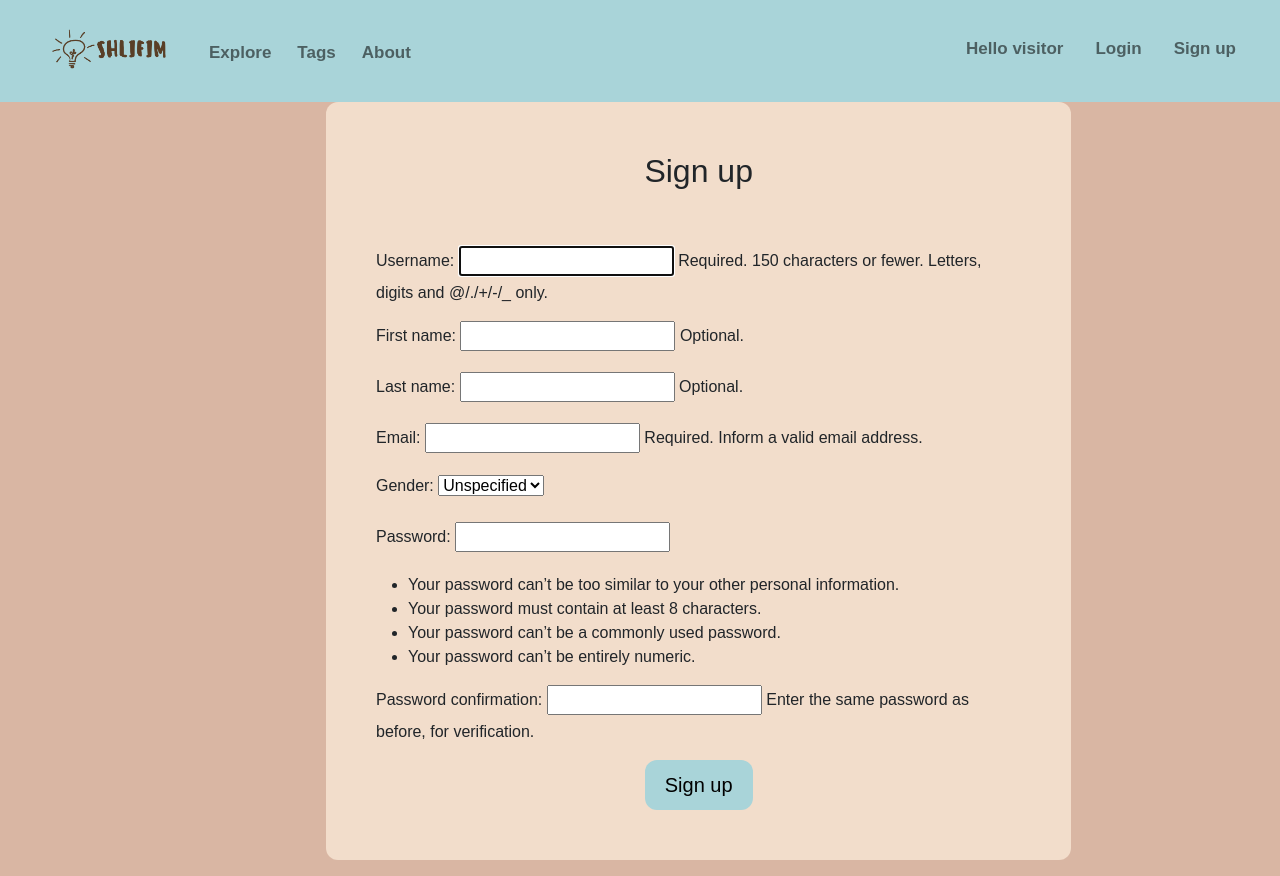
After one commit to redhat-beyond/shlifim, a Django app: page /signup/ in a window 1280 px wide. The commit adds this page. Run offline with Django 3.2, Linux system fonts and the light colour scheme; some libraries are stand-ins or nearby versions.

Commit message:
create signup form
squash

fixview

```diff
--- a/home/forms.py
+++ b/home/forms.py
@@ -1,8 +1,21 @@
 from django import forms
-from .models import Question
+from .models import Question, Gender
+from django.contrib.auth.forms import UserCreationForm
+from django.contrib.auth.models import User
 
 
 class QuestionForm(forms.ModelForm):
     class Meta:
         model = Question
         fields = ('title', 'subject', 'sub_subject', 'grade', 'book', 'book_page', 'content')
+
+
+class SignUpForm(UserCreationForm):
+    first_name = forms.CharField(max_length=30, required=False, help_text='Optional.')
+    last_name = forms.CharField(max_length=30, required=False, help_text='Optional.')
+    email = forms.EmailField(max_length=254, help_text='Required. Inform a valid email address.')
+    gender = forms.CharField(label='Gender', widget=forms.Select(choices=Gender.choices), initial='U')
+
+    class Meta:
+        model = User
+        fields = ('username', 'first_name', 'last_name', 'email', 'gender', 'password1', 'password2', )
--- a/home/templates/home/base.html
+++ b/home/templates/home/base.html
@@ -59,7 +59,7 @@
 			  {% else %}
 			  <p class="nav-item nav-link m-2"><b>Hello visitor</b></p>
 				<a class="nav-item nav-link m-2" href="{% url 'login' %}?next={% firstof request.path '/' %}">Login</a>
-				<a class="nav-item nav-link m-2" href="#">Register</a>
+				<a class="nav-item nav-link m-2" href="{% url 'signup' %}">Sign up</a>
 			  {% endif %}
 			</div>
 		</div>
--- /dev/null
+++ b/home/templates/home/signup.html
@@ -0,0 +1,22 @@
+{% extends "home/base.html" %}
+{% load static %}
+{% block content %}
+<link rel="stylesheet" type="text/css" href="{% static 'home/CSS/new_question_style.css' %}">
+<body class="main-bg">
+  <div class="row pb-3">
+     <div class="column" style="width:25%"></div>
+        <div class="column" style = "width:59%" >
+          <div class="msg">
+            <center><h2>Sign up</h2></center>
+            <br><br>
+            <form method="post">
+              {% csrf_token %}
+              {{ form.as_p }}
+              <center><button class="submit-btn" type="submit">Sign up</button></center>
+            </form>
+        </div>
+      </div>
+    <div class="column"></div>
+  </div>
+</body>
+{% endblock %}
--- a/home/urls.py
+++ b/home/urls.py
@@ -11,5 +11,6 @@ urlpatterns = [
     path('explore/', QuestionsListView.as_view(), name='explore-page'),
     path('explore/new_question', views.new_question, name='new_question'),
     path('login/', auth_views.LoginView.as_view(template_name='home/login.html'), name='login'),
-    path('logout/', auth_views.LogoutView.as_view(), name='logout')
+    path('logout/', auth_views.LogoutView.as_view(), name='logout'),
+    path('signup/', views.signup, name='signup')
 ]
--- a/home/views.py
+++ b/home/views.py
@@ -1,8 +1,9 @@
-from django.shortcuts import render, get_object_or_404, redirect
-from .models import Question, Tag
+from django.shortcuts import render, redirect, get_object_or_404
+from .models import Question, Tag, Profile
 from django.views.generic.list import ListView
-from .forms import QuestionForm
+from .forms import QuestionForm, SignUpForm
 from django.contrib.auth.decorators import login_required
+from django.contrib.auth import login, authenticate
 
 
 def about(request):
@@ -49,7 +50,6 @@ def new_question(request):
 
 
 class QuestionsListView(ListView):
-
     model = Question
     template_name = 'home/explore.html'
     ordering = ['-publish_date']
@@ -70,3 +70,21 @@ class QuestionsListView(ListView):
 
         context.update(kwargs)
         return super().get_context_data(**context)
+
+
+def signup(request):
+    if request.method == 'POST':
+        form = SignUpForm(request.POST)
+        if form.is_valid():
+            user = form.save()
+            raw_password = form.cleaned_data.get('password1')
+            user.save()
+            profile = Profile(user=user)
+            user = authenticate(username=user.username, password=raw_password)
+            profile.gender = form.cleaned_data.get('gender')
+            profile.save()
+            login(request, user)
+            return redirect('/')
+    else:
+        form = SignUpForm()
+    return render(request, 'home/signup.html', {'form': form})
```
